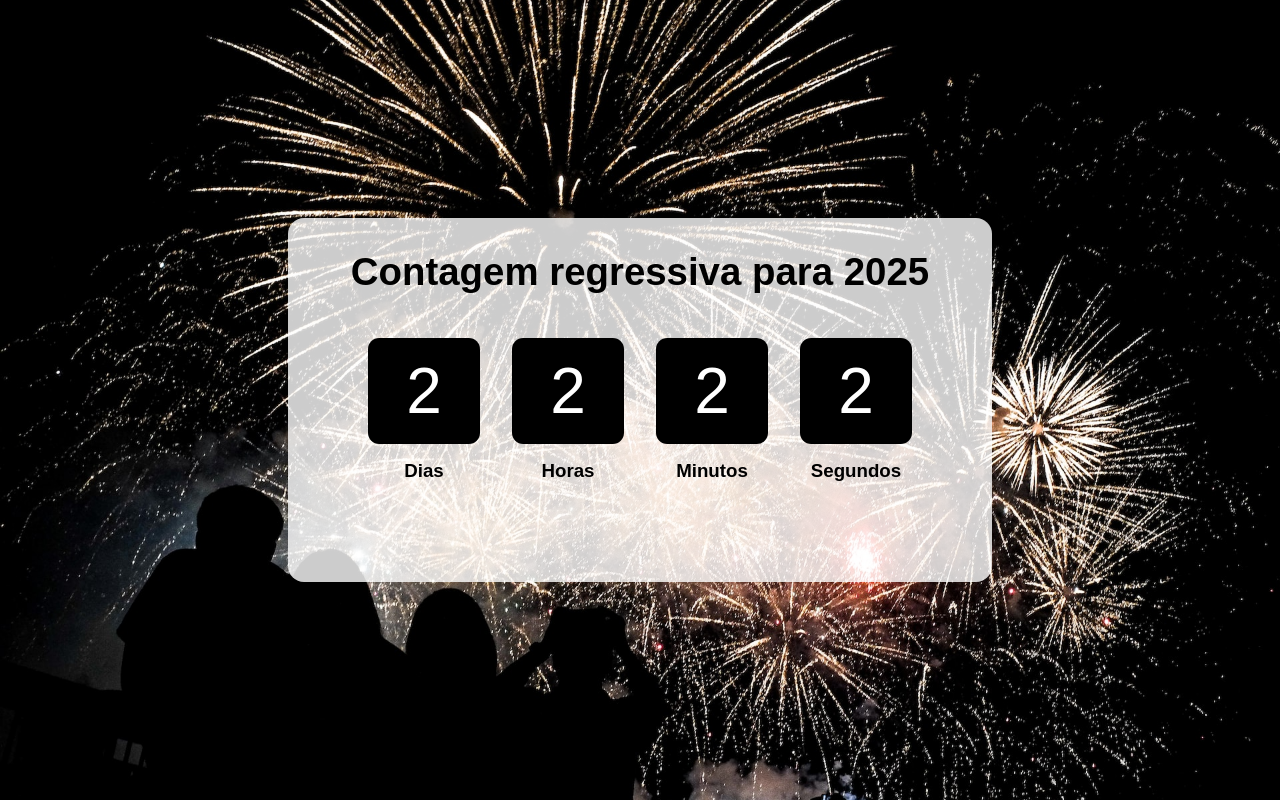
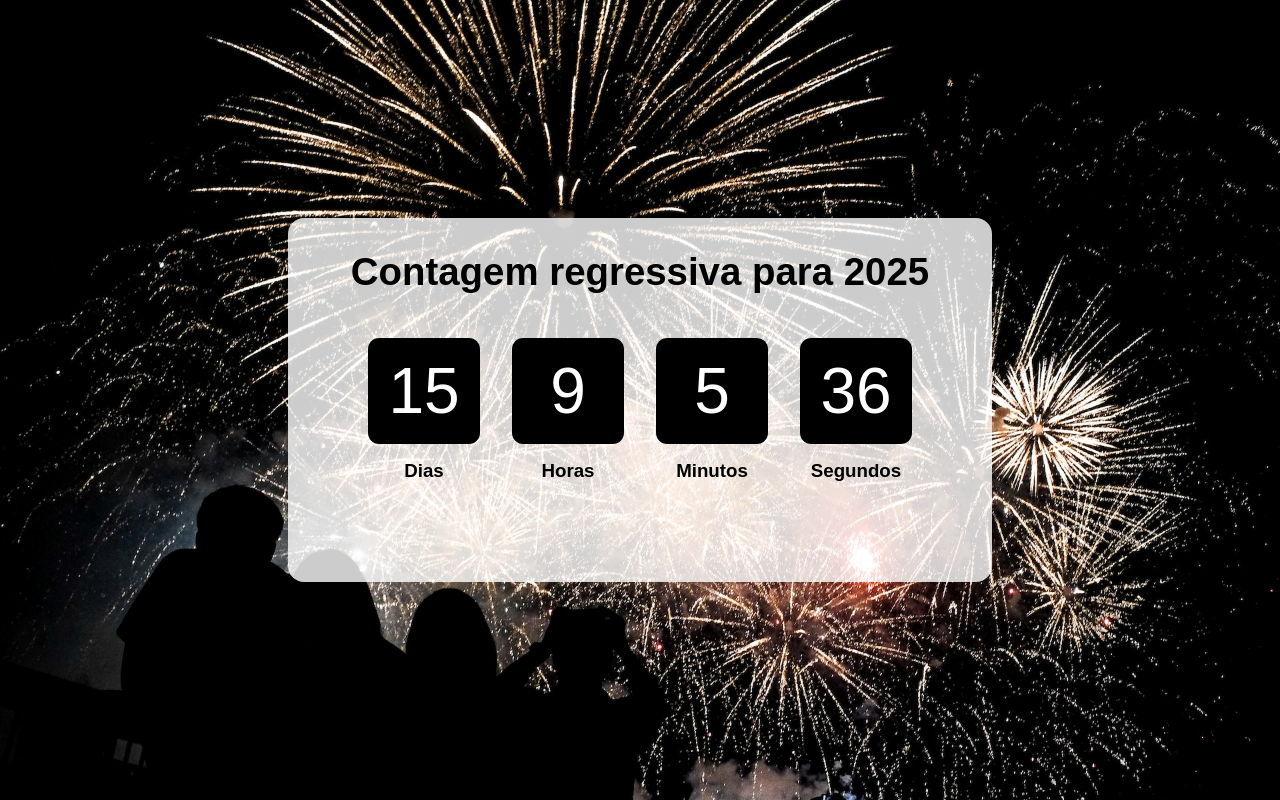
Before and after one commit to Spinelli666/contador-regressivo, a React (Vite) app in the folder countdown/: page / in a window 1280 px wide. Built offline with nearby package versions, Linux system fonts and the light colour scheme.

Commit message:
(feat): Criando a lógica do contador

```diff
--- a/countdown/src/App.jsx
+++ b/countdown/src/App.jsx
@@ -3,9 +3,13 @@
 
 import NewYear from './assets/newyear.jpg'
 
+import useCountdown from './hooks/useCountdown'
+
 import './App.css'
 
 function App() {
+
+  const [day, hour, minute, second] = useCountdown('Jan 1, 2025 00:00:00')
 
   return (
     <>
@@ -13,10 +17,10 @@
         <div className="container">
           <Title title="Contagem regressiva para 2025" />
           <div className="countdown-container">
-            <Counter title="Dias" number={2} />
-            <Counter title="Horas" number={2} />
-            <Counter title="Minutos" number={2} />
-            <Counter title="Segundos" number={2} />
+            <Counter title="Dias" number={day} />
+            <Counter title="Horas" number={hour} />
+            <Counter title="Minutos" number={minute} />
+            <Counter title="Segundos" number={second} />
           </div>
         </div>
       </div>
--- /dev/null
+++ b/countdown/src/hooks/useCountdown.jsx
@@ -0,0 +1,38 @@
+import { useState } from "react"
+
+const useCountdown = (date) => {
+
+    const [day, setDay] = useState()
+    const [hour, setHour] = useState()
+    const [minute, setMinute] = useState()
+    const [second, setSecond] = useState()
+
+    const countdown = () => {
+        const countDate = new Date(date).getTime()
+        const now = new Date().getTime()
+
+        const interval = countDate - now
+
+        const second = 1000
+        const minute = second * 60
+        const hour = minute * 60
+        const day = hour * 24
+
+        const dayNumber = Math.floor(interval / day)
+        const hourNumber = Math.floor((interval % day) / hour)
+        const minuteNumber = Math.floor((interval % hour) / minute)
+        const secondNumber = Math.floor((interval % minute) / second)
+
+        setDay(dayNumber)
+        setHour(hourNumber)
+        setMinute(minuteNumber)
+        setSecond(secondNumber)
+    }
+
+    setInterval(countdown, 1000)
+
+    return [day, hour, minute, second];
+
+}
+
+export default useCountdown
```
